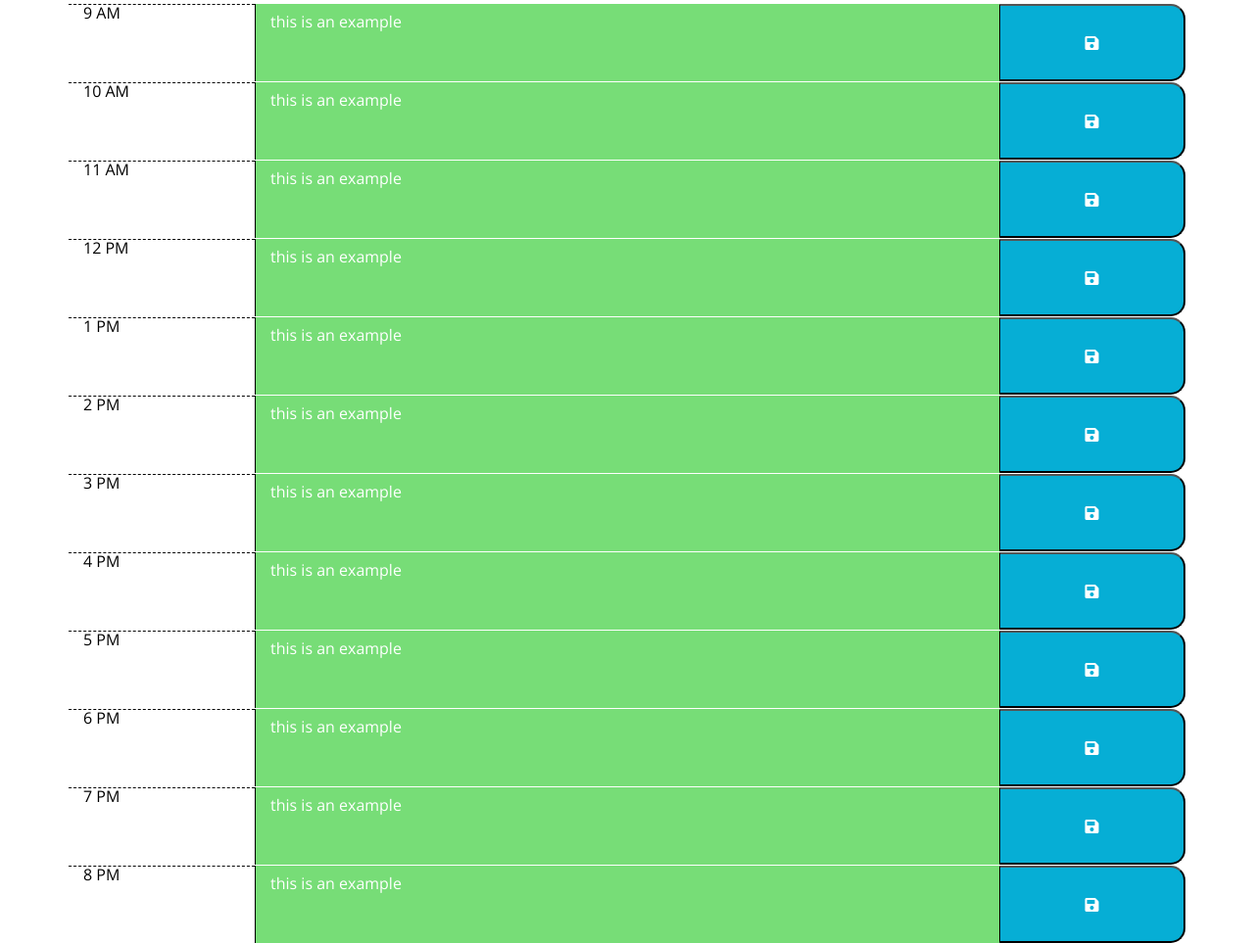
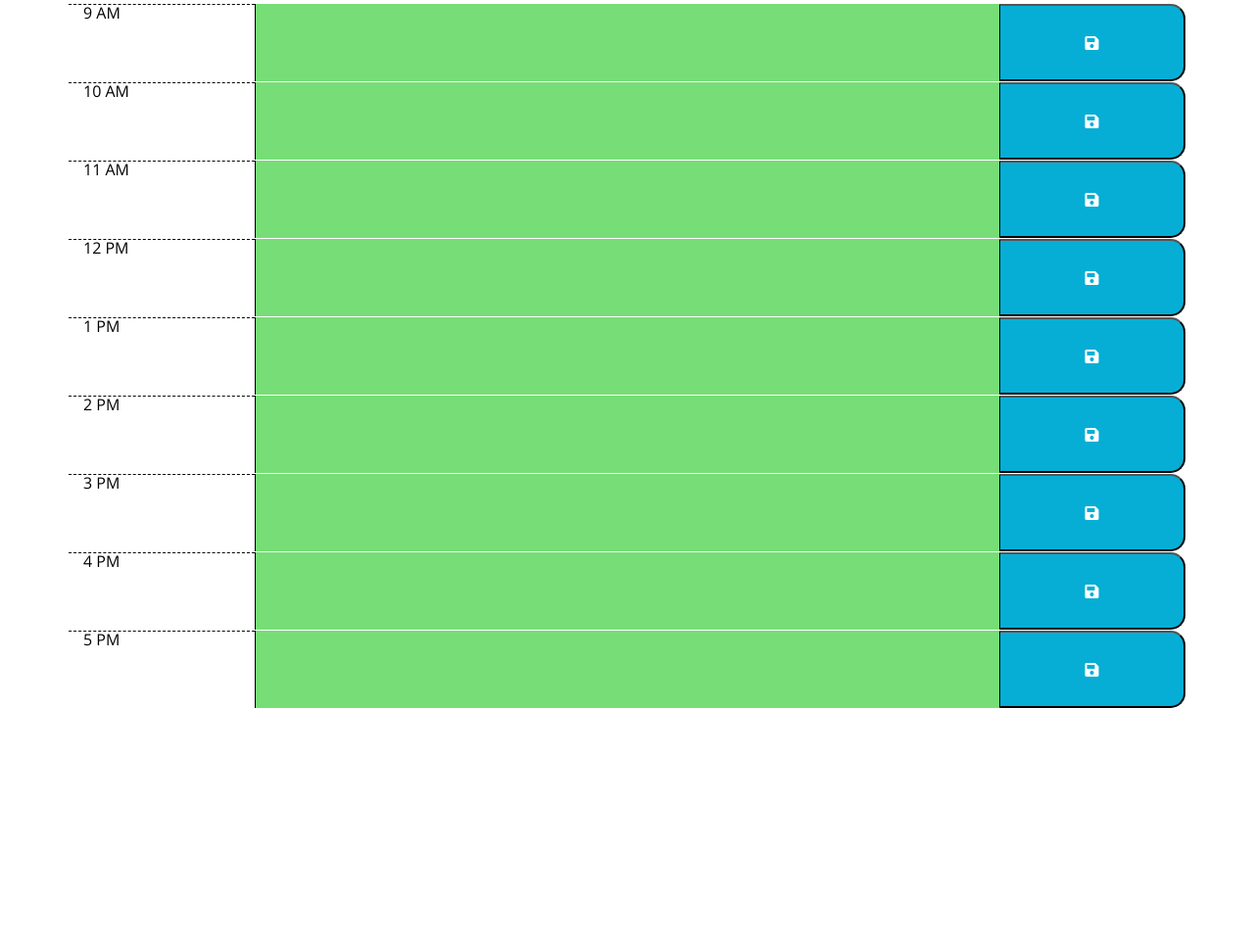
Before and after one commit to chopsushi206/DayScheduler, a plain HTML site: page index.html in a window 1280 px wide. Shown: the part 309-1272 px from the top of the page at 98% size. After the commit the page ends 1032 px from the top, so only its background shows below. Drawn offline with nearby package versions, Linux system fonts and the light colour scheme.

Commit message:
took out the extra rows after 5 pm in index.html

```diff
--- a/index.html
+++ b/index.html
@@ -22,62 +22,47 @@
   <div class="container">
     <div class="row" data-hour="09">
       <span class="hour col-2">9 AM</span>
-      <textarea class="description col-8" text-value>this is an example</textarea>
+      <textarea class="description col-8" text-value></textarea>
       <button class="saveBtn col-2"><i class="fas fa-save"></i></button>
     </div>
     <div class="row" data-hour="10">
       <span class="hour col-2">10 AM</span>
-      <textarea class="description col-8" text-value>this is an example</textarea>
+      <textarea class="description col-8" text-value></textarea>
       <button class="saveBtn col-2"><i class="fas fa-save"></i></button>
     </div>
     <div class="row" data-hour="11">
       <span class="hour col-2">11 AM</span>
-      <textarea class="description col-8" text-value>this is an example</textarea>
+      <textarea class="description col-8" text-value></textarea>
       <button class="saveBtn col-2"><i class="fas fa-save"></i></button>
     </div>
     <div class="row" data-hour="12">
       <span class="hour col-2">12 PM</span>
-      <textarea class="description col-8" text-value>this is an example</textarea>
+      <textarea class="description col-8" text-value></textarea>
       <button class="saveBtn col-2"><i class="fas fa-save"></i></button>
     </div>
     <div class="row" data-hour="13">
       <span class="hour col-2">1 PM</span>
-      <textarea class="description col-8" text-value>this is an example</textarea>
+      <textarea class="description col-8" text-value></textarea>
       <button class="saveBtn col-2"><i class="fas fa-save"></i></button>
     </div>
     <div class="row" data-hour="14">
       <span class="hour col-2">2 PM</span>
-      <textarea class="description col-8" text-value>this is an example</textarea>
+      <textarea class="description col-8" text-value></textarea>
       <button class="saveBtn col-2"><i class="fas fa-save"></i></button>
     </div>
     <div class="row" data-hour="15">
       <span class="hour col-2">3 PM</span>
-      <textarea class="description col-8" text-value>this is an example</textarea>
+      <textarea class="description col-8" text-value></textarea>
       <button class="saveBtn col-2"><i class="fas fa-save"></i></button>
     </div>
     <div class="row" data-hour="16">
       <span class="hour col-2">4 PM</span>
-      <textarea class="description col-8" text-value>this is an example</textarea>
+      <textarea class="description col-8" text-value></textarea>
       <button class="saveBtn col-2"><i class="fas fa-save"></i></button>
     </div>
     <div class="row" data-hour="17">
       <span class="hour col-2">5 PM</span>
-      <textarea class="description col-8" text-value>this is an example</textarea>
-      <button class="saveBtn col-2"><i class="fas fa-save"></i></button>
-    </div>
-    <div class="row" data-hour="18">
-      <span class="hour col-2">6 PM</span>
-      <textarea class="description col-8" text-value>this is an example</textarea>
-      <button class="saveBtn col-2"><i class="fas fa-save"></i></button>
-    </div>
-    <div class="row" data-hour="19">
-      <span class="hour col-2">7 PM</span>
-      <textarea class="description col-8" text-value>this is an example</textarea>
-      <button class="saveBtn col-2"><i class="fas fa-save"></i></button>
-    </div>
-    <div class="row" data-hour="20">
-      <span class="hour col-2">8 PM</span>
-      <textarea class="description col-8" text-value>this is an example</textarea>
+      <textarea class="description col-8" text-value></textarea>
       <button class="saveBtn col-2"><i class="fas fa-save"></i></button>
     </div>
   </div>
```
